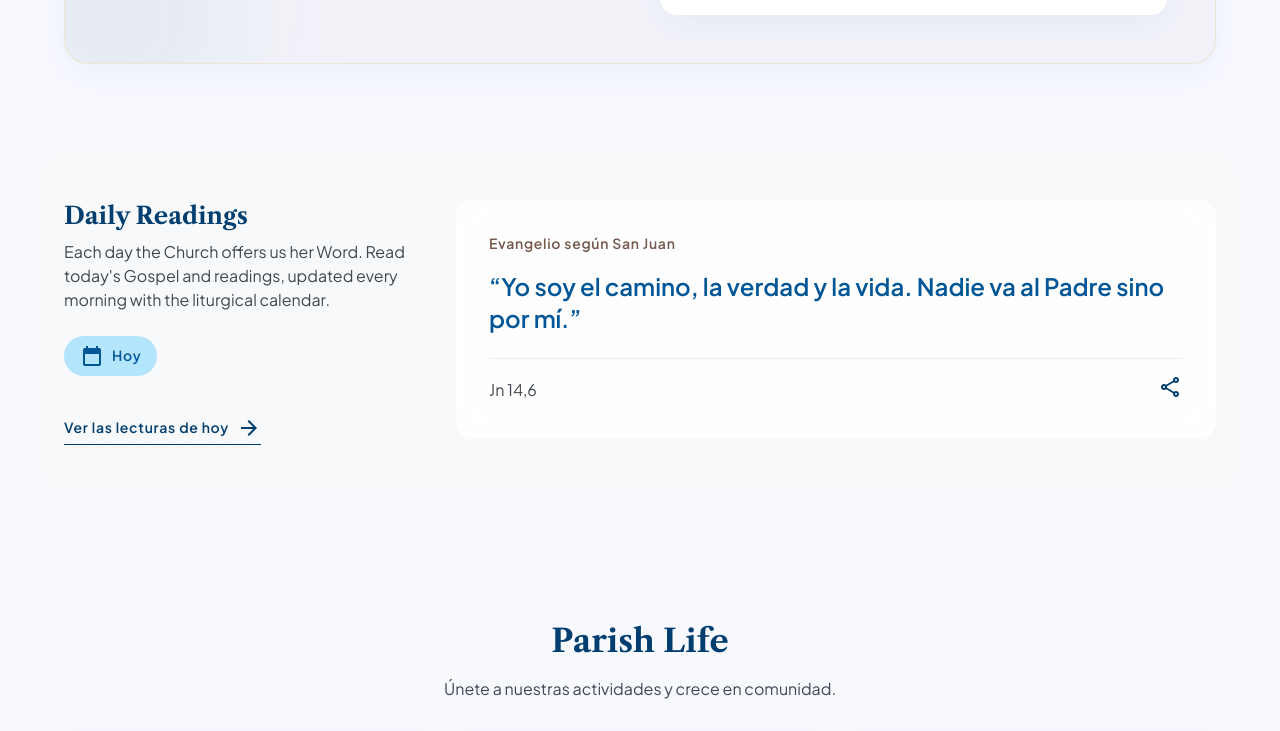
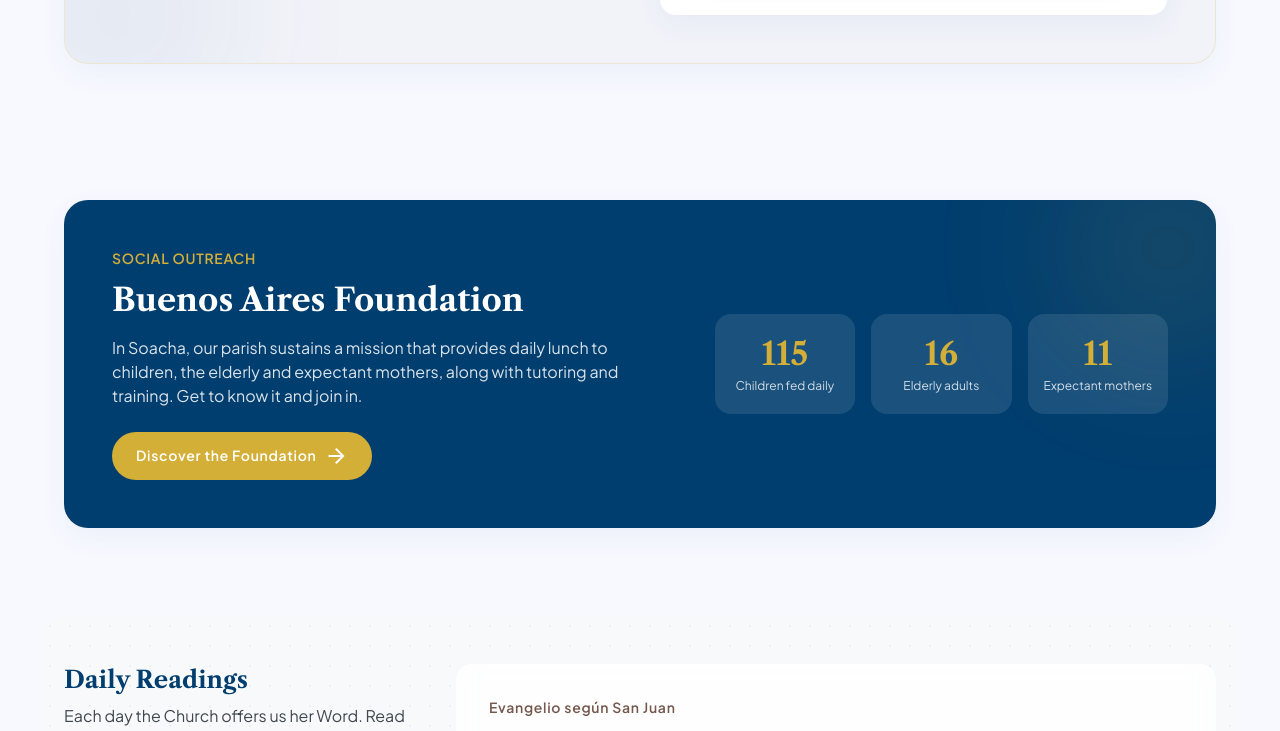
Before and after one commit to dux14/parroquia-dei-verbum, a Next.js app: page /en in a window 1280 px wide. Shown: the part 2200-2931 px from the top of the page. Built offline with nearby package versions, Linux system fonts and the light colour scheme; no server answers.

Commit message:
feat: add Fundación shortcut section to home
Co-Authored-By: Claude Opus 4.8 <noreply@anthropic.com>

```diff
--- a/src/app/[locale]/page.tsx
+++ b/src/app/[locale]/page.tsx
@@ -179,6 +179,41 @@ export default async function HomePage() {
         </div>
       </section>
 
+      {/* Fundación Buenos Aires — shortcut */}
+      <section className="py-12 px-4 md:px-6 max-w-[1200px] mx-auto mb-10">
+        <div className="bg-primary rounded-3xl p-8 md:p-12 soft-shadow relative overflow-hidden flex flex-col lg:flex-row items-center gap-10">
+          <div className="absolute -right-16 -top-16 w-56 h-56 bg-altar-gold/10 rounded-full blur-3xl z-0" />
+          <div className="flex-1 relative z-10">
+            <span className="text-[14px] leading-[20px] tracking-[0.05em] font-semibold text-altar-gold uppercase mb-3 block">
+              {t("foundationShortcutEyebrow")}
+            </span>
+            <h2 className="font-headline text-[32px] leading-[40px] font-semibold text-white mb-4">
+              {t("foundationShortcutTitle")}
+            </h2>
+            <p className="text-[16px] leading-[24px] text-white/85 mb-6 max-w-xl">{t("foundationShortcutText")}</p>
+            <Link
+              href="/fundacion"
+              className="inline-flex items-center gap-2 bg-altar-gold text-surface-container-lowest px-6 py-3 rounded-full text-[14px] tracking-[0.05em] font-semibold hover:bg-[#b5952f] transition-colors"
+            >
+              {t("foundationShortcutCta")}
+              <span className="material-symbols-outlined text-sm" aria-hidden="true">arrow_forward</span>
+            </Link>
+          </div>
+          <div className="relative z-10 grid grid-cols-3 gap-4 text-center">
+            {[
+              { value: "115", label: t("foundationStatChildren") },
+              { value: "16", label: t("foundationStatElders") },
+              { value: "11", label: t("foundationStatMothers") },
+            ].map((stat) => (
+              <div key={stat.label} className="bg-white/10 rounded-2xl px-4 py-5 min-w-[100px]">
+                <p className="font-headline text-[32px] leading-[40px] font-bold text-altar-gold">{stat.value}</p>
+                <p className="text-[12px] leading-[16px] text-white/80 mt-1">{stat.label}</p>
+              </div>
+            ))}
+          </div>
+        </div>
+      </section>
+
       {/* Lectio Divina — live from Ordo API */}
       <section className="py-12 px-4 md:px-6 max-w-[1200px] mx-auto bg-surface-mist rounded-3xl mb-20 relative overflow-hidden">
         <div className="absolute inset-0 opacity-5" style={{ backgroundImage: "radial-gradient(#003e6f 1px, transparent 1px)", backgroundSize: "20px 20px" }} />
```
